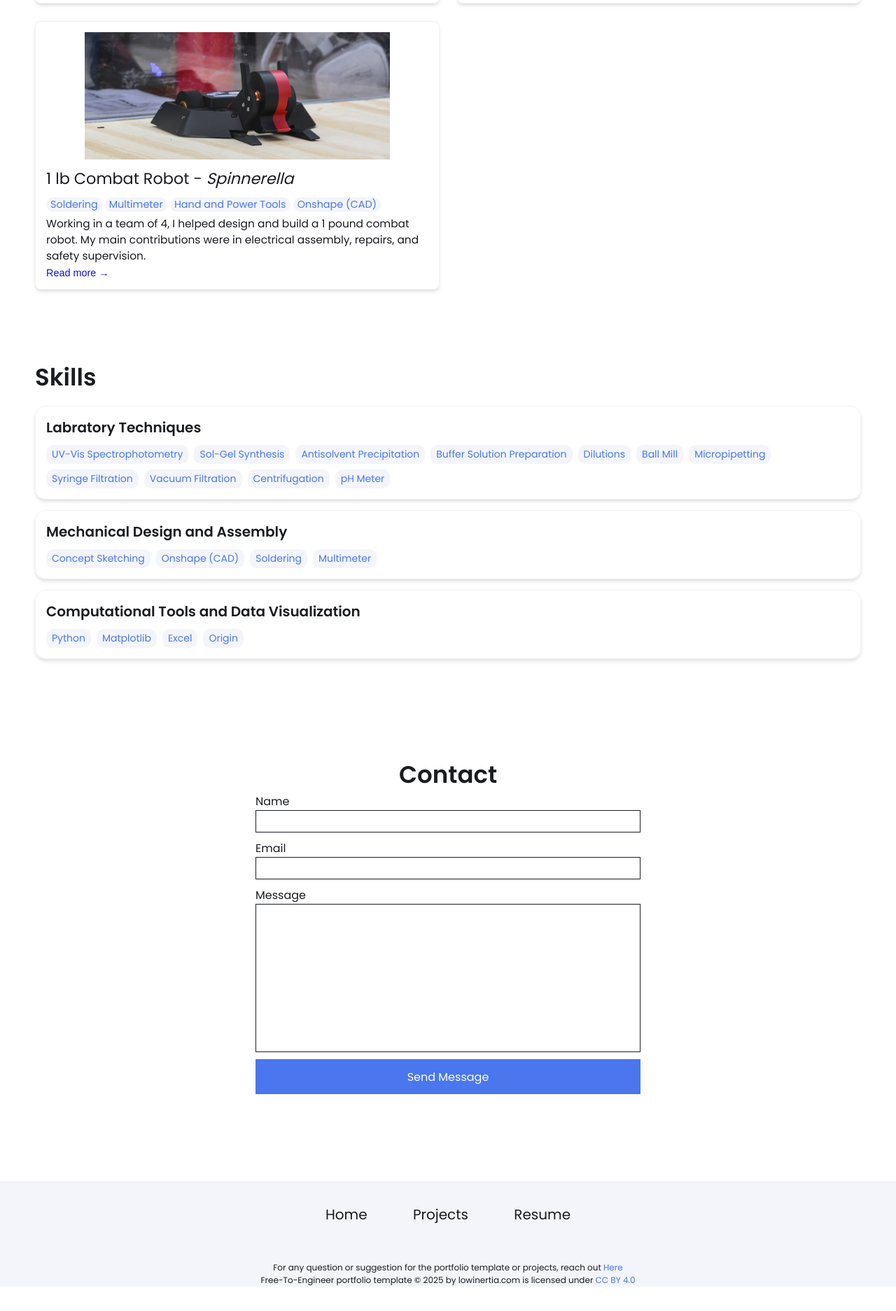
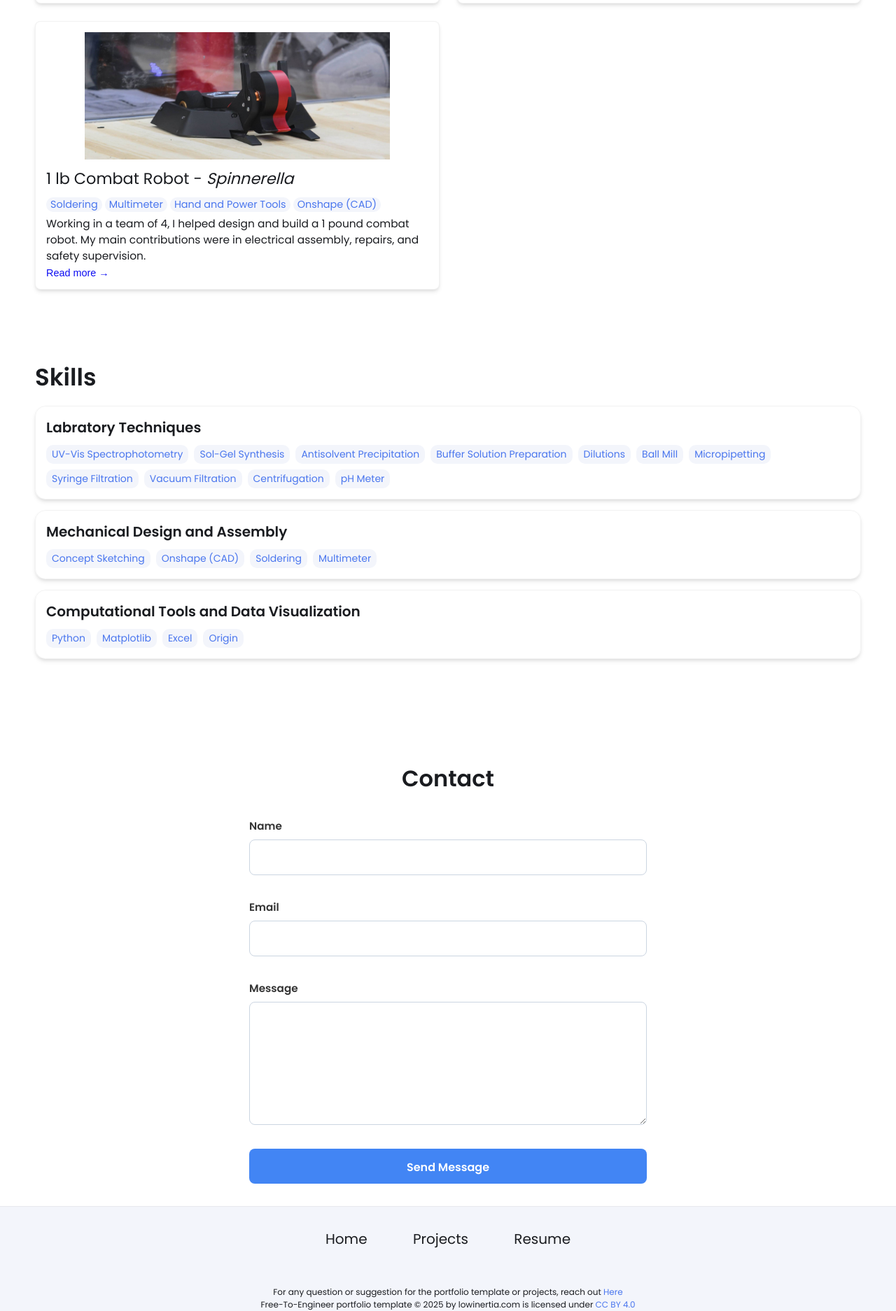
Before and after one commit to isaajnchen/isaajnchen.github.io, a Jekyll site: the page built from index.html, in a window 1280 px wide. Shown: the part 1521-3395 px from the top of the page at 70% size. Built offline with Jekyll 4.4.1, drawn with Linux system fonts in a browser that asks for light colours; before the commit the page ends 3360 px from its top, so only the background shows below that.

Commit message:
Update contact.html

```diff
--- a/_includes/contact.html
+++ b/_includes/contact.html
@@ -1,20 +1,29 @@
-<!-- SECTION 4: Contact-->
-<section id="contact" class= "contact-section">
-    <h2>Contact</h2>
+<!-- SECTION 4: Contact -->
+<section id="contact" class="contact-section" style="max-width: 600px; margin: 0 auto; padding: 2rem 1rem;">
+  <h2 style="text-align: center; font-size: 2rem; margin-bottom: 2rem; font-weight: 700;">Contact</h2>
 
-    <div class="group">
+  <div class="group">
+    <form action="https://formspree.io{{site.formspree-key}}" method="POST" style="display: flex; flex-direction: column; gap: 1.5rem;">
 
-        <form action="https://formspree.io/f/{{site.formspree-key}}" method="POST">
-            <label for="name">Name</label>
-            <input type="text" id="name">
+      <div style="display: flex; flex-direction: column; gap: 0.5rem;">
+        <label for="name" style="font-weight: 600; font-size: 0.95rem; color: #333;">Name</label>
+        <input type="text" id="name" name="name" style="padding: 0.75rem 1rem; border: 1px solid #cbd5e1; border-radius: 8px; font-size: 1rem; width: 100%; box-sizing: border-box;">
+      </div>
 
-            <label for="email">Email</label>
-            <input type="email" id="email" name="email">
+      <div style="display: flex; flex-direction: column; gap: 0.5rem;">
+        <label for="email" style="font-weight: 600; font-size: 0.95rem; color: #333;">Email</label>
+        <input type="email" id="email" name="email" style="padding: 0.75rem 1rem; border: 1px solid #cbd5e1; border-radius: 8px; font-size: 1rem; width: 100%; box-sizing: border-box;">
+      </div>
 
-            <label for="message">Message</label>
-            <textarea id="message" cols = "30" rows="10" name="message"></textarea>
+      <div style="display: flex; flex-direction: column; gap: 0.5rem;">
+        <label for="message" style="font-weight: 600; font-size: 0.95rem; color: #333;">Message</label>
+        <textarea id="message" name="message" rows="6" style="padding: 0.75rem 1rem; border: 1px solid #cbd5e1; border-radius: 8px; font-size: 1rem; width: 100%; box-sizing: border-box; resize: vertical;"></textarea>
+      </div>
 
-            <button type="submit">Send Message</button>
-        </form>
-    </div>
-  </section>
+      <button type="submit" style="background-color: #4285f4; color: white; border: none; padding: 0.85rem; font-size: 1rem; font-weight: 600; border-radius: 8px; cursor: pointer;">
+        Send Message
+      </button>
+
+    </form>
+  </div>
+</section>
```
